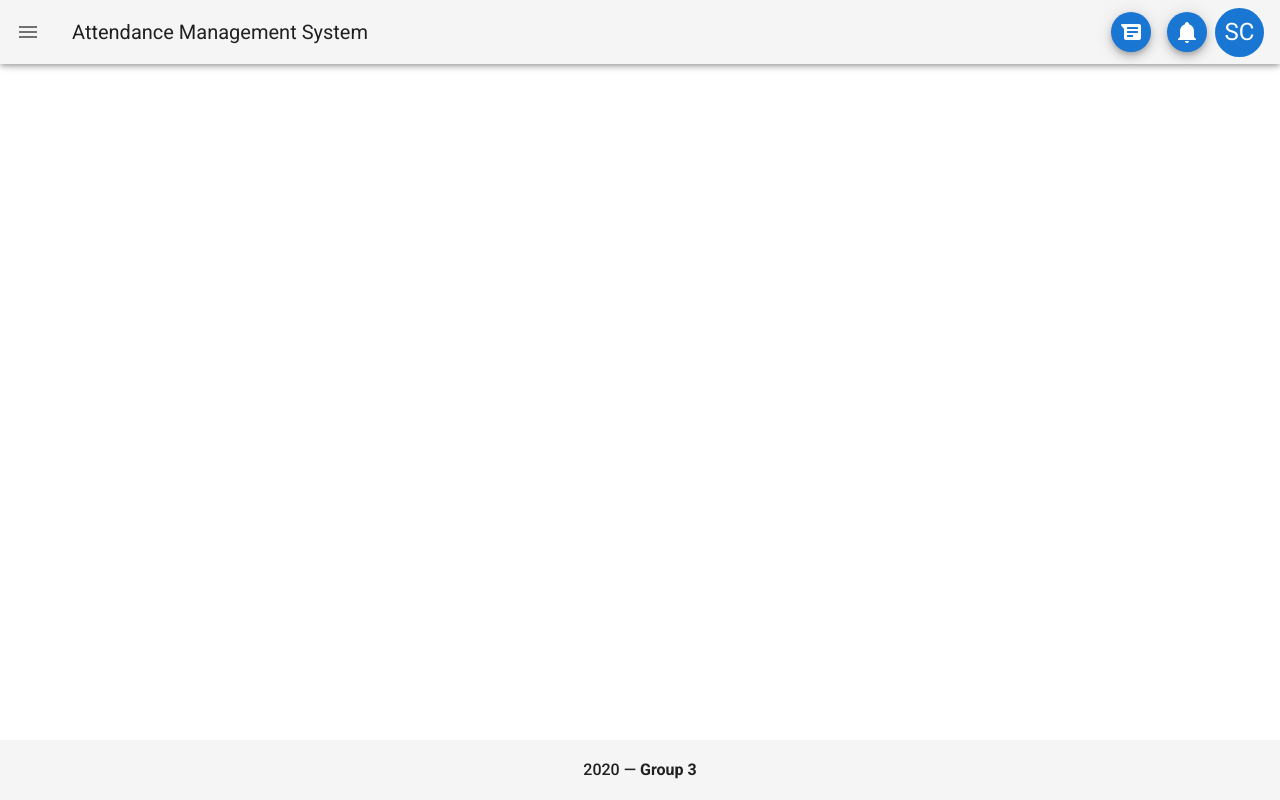
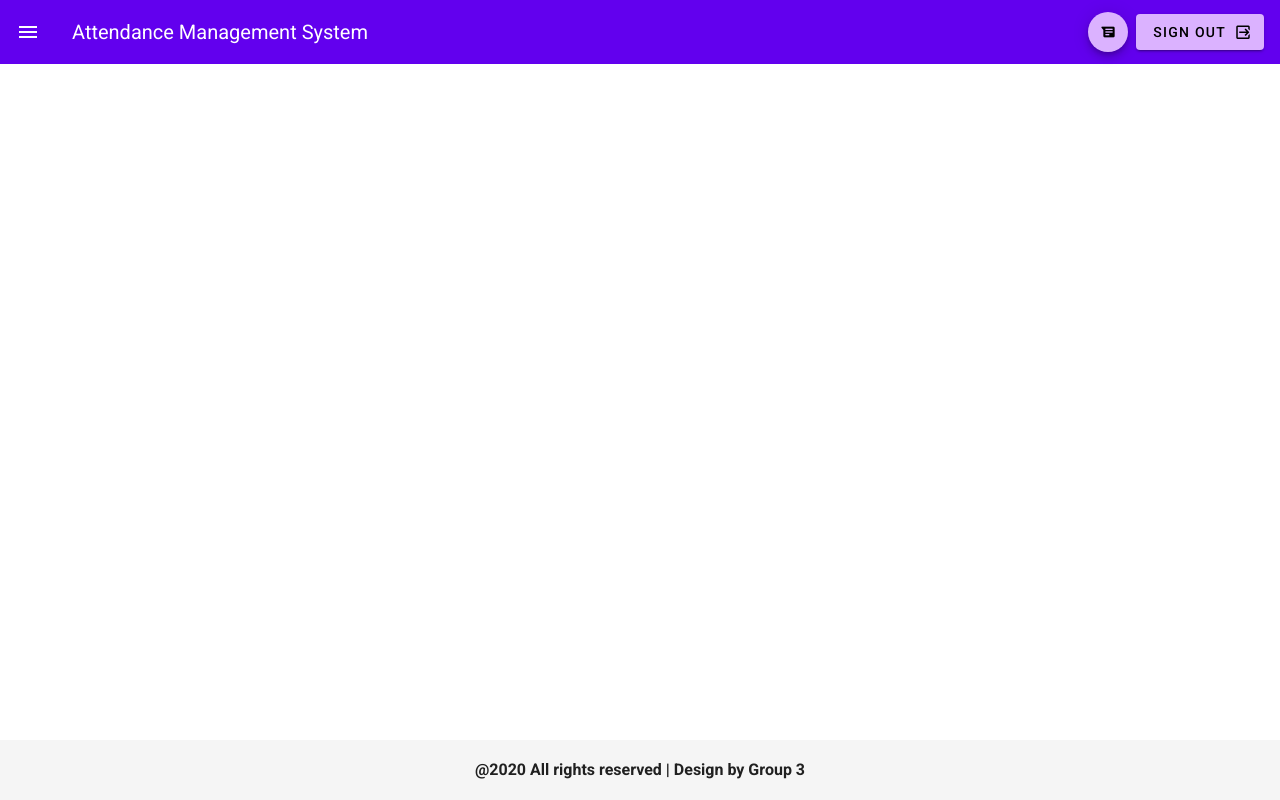
Before and after one commit to GimanthaDissanayake/attendance-management-system, a Vue app: page / in a window 1280 px wide. Built offline with nearby package versions, Linux system fonts and the light colour scheme.

Commit message:
Navbar update

```diff
--- a/src/App.vue
+++ b/src/App.vue
@@ -2,19 +2,17 @@
   <v-app class="grey lighten-4">
     <Navbar></Navbar>
 
-    <v-main class="mx-4 mb-4">
+    <v-content>
       <router-view></router-view>
-    </v-main>
+    </v-content>
 
     <v-footer
       absolute
-      class="font-weight-medium"
-    >
+      class="font-weight-medium">
       <v-col
         class="text-center"
-        cols="12"
-      >
-        {{ new Date().getFullYear() }} — <strong>Group 3</strong>
+        cols="12">
+        <strong>@{{ new Date().getFullYear() }} All rights reserved | Design by Group 3</strong>
       </v-col>
     </v-footer>
   </v-app>
--- a/src/components/Navbar.vue
+++ b/src/components/Navbar.vue
@@ -1,54 +1,27 @@
 <template>
   <nav>
-    <v-app-bar>
-      <v-app-bar-nav-icon @click.stop="drawer = !drawer"></v-app-bar-nav-icon>
+    <v-app-bar flat app dark class="primary">
+      <v-app-bar-nav-icon @click.stop="drawer=!drawer"></v-app-bar-nav-icon>
       <v-toolbar-title>
-        <!-- add logo here -->
         Attendance Management System
       </v-toolbar-title>
        <v-spacer></v-spacer>
-      <div>
-        <v-btn
-          class="mx-2"
-          fab
-          small
-          color="primary"
-        >
-          <v-icon >mdi-android-messages</v-icon>
+        <v-btn class="mx-2" color="#DBB2FF" fab small>
+          <v-icon small color="black">mdi-android-messages</v-icon>
         </v-btn>
-        <v-btn
-          class="mx-2"
-          fab
-          small
-          color="primary"
-        >
-          <v-icon >mdi-bell</v-icon>
+        <v-btn color="#DBB2FF">
+          <span class="black--text">Sign Out</span>
+          <v-icon color="black" right>mdi-logout-variant</v-icon>
         </v-btn>
-        <v-avatar
-          color="primary"
-          size="49"
-        >
-          <span class="white--text headline">SC</span>
-        </v-avatar>
-      </div>
     </v-app-bar>
-      <v-spacer></v-spacer>
-
-      <v-navigation-drawer
-        v-model="drawer"
-        absolute
-        temporary
-      >
-        <v-list
-          nav
-          dense
-        >
+      <v-navigation-drawer app clipped v-model="drawer">
+        <v-img src="../assets/logo.png"></v-img>
+        <v-list nav dense>
           <v-list-item
             v-for="item in items"
             v-bind:key="item.title"
             link
-            v-show="item.access=='all' || item.access.includes('lecturer')"
-          >
+            v-show="item.access=='all' || item.access.includes('lecturer')">
               <v-list-item-icon>
                 <v-icon>{{ item.icon }}</v-icon>
               </v-list-item-icon>
--- a/src/plugins/vuetify.js
+++ b/src/plugins/vuetify.js
@@ -1,5 +1,6 @@
 import Vue from 'vue'
 import Vuetify from 'vuetify/lib'
+import colors from 'vuetify/lib/util/colors'
 
 Vue.use(Vuetify);
 
@@ -7,14 +8,17 @@ export default new Vuetify({
   icons: {
     iconfont: 'md',
   },
+  theme: {
+    themes:{
+      light:{
+        primary: '#6200EE',
+        secondary: '#03DAC5',
+        accent: colors.shades.black,
+        error: '#B00020',
+      },
+      dark: {
+        primary: colors.blue.lighten3,
+      },
+    },
+  },
 });
-
-// Vue.use(Vuetify, {
-//   iconfont: 'md',
-//   theme: {
-//     primary: '48D3C0',
-//     success: '#3cd1c2',
-//     info: '#ffaa2c',
-//     error: '#f83e70'
-//   }
-// })
```
Also changed, not shown: src/assets/logo.png, src/assets/logo.svg (deleted).
